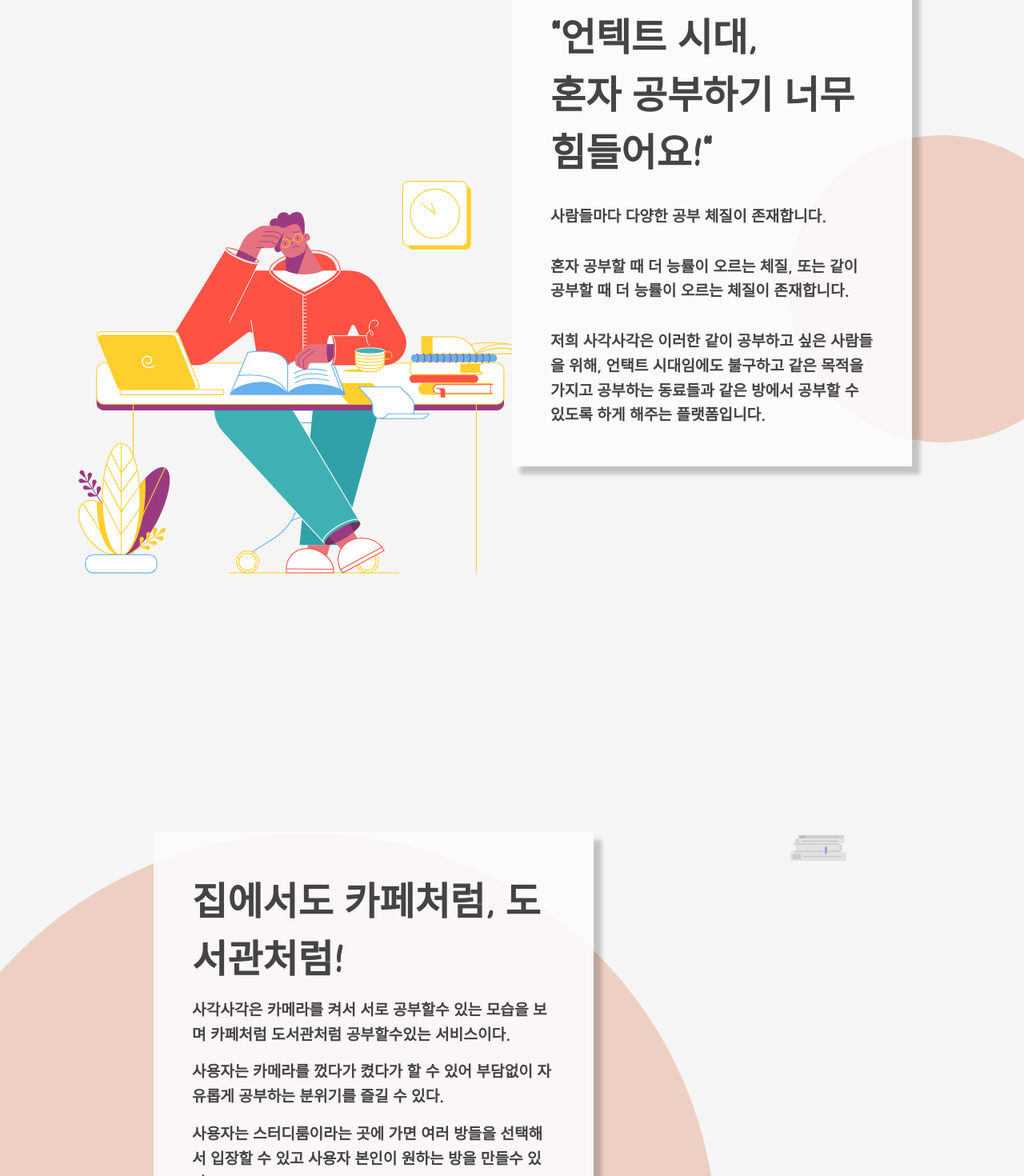
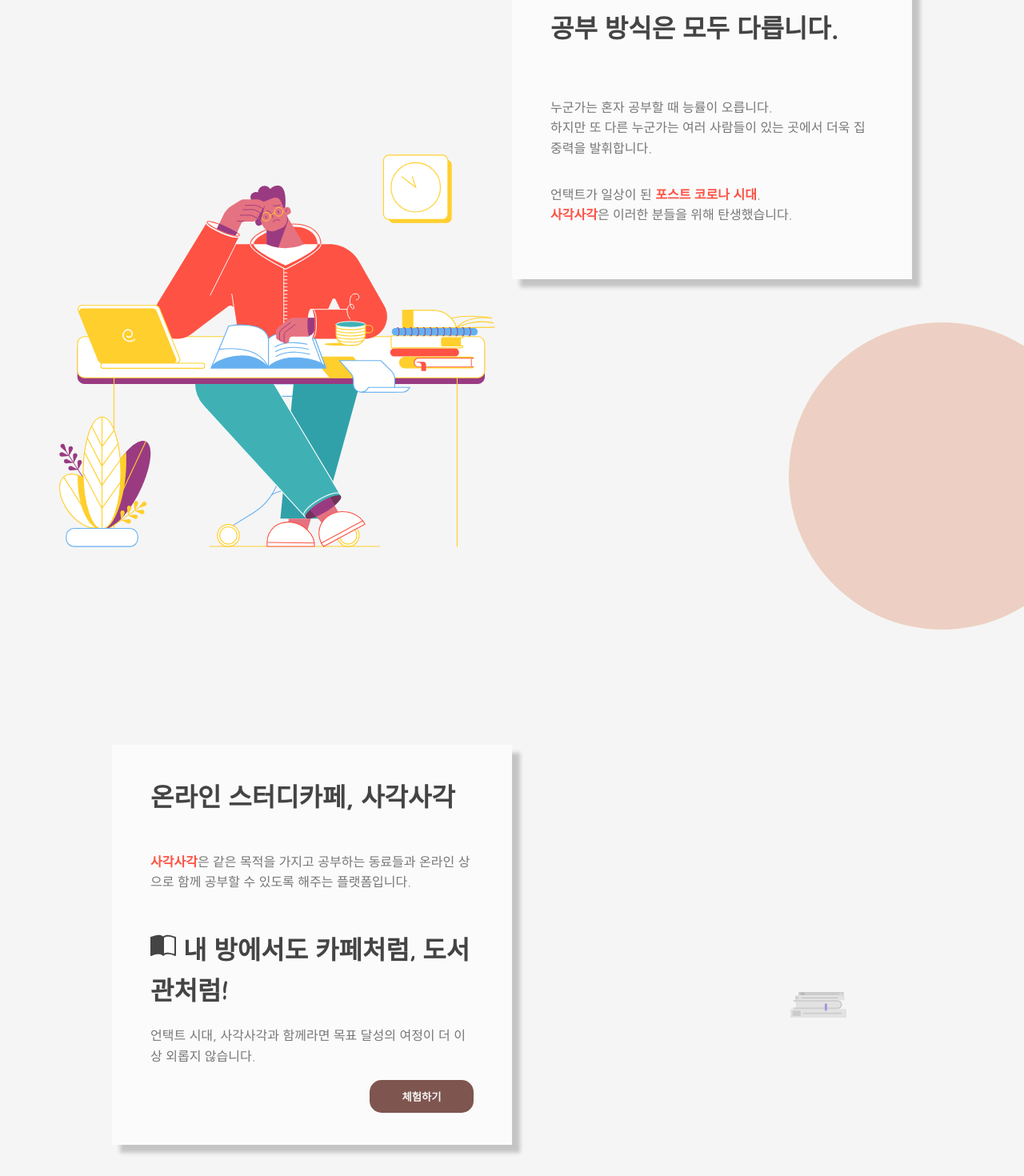
Before and after one commit to ksyksy815/sagaksagak-client, a React (Create React App) app: page / in a window 1280 px wide. Shown: the part 960-2430 px from the top of the page at 80% size. Built offline with nearby package versions, Linux system fonts and the light colour scheme.

Commit message:
[Update]/Landing page stories

```diff
--- a/src/components/LandingPage.styles.js
+++ b/src/components/LandingPage.styles.js
@@ -47,7 +47,7 @@ export const StyledSectionTop = styled.section`
   box-sizing: border-box;
   scroll-snap-align: start;
   overflow: hidden;
-  padding: 0 20%;
+  padding: 2rem 20%;
   position: relative;
 
   div {
@@ -60,7 +60,6 @@ export const StyledSectionTop = styled.section`
     position: absolute;
     left: 15%;
     bottom: 15%;
-    row-gap: 1rem;
 
     h3 {
       font-size: 2rem;
@@ -71,15 +70,13 @@ export const StyledSectionTop = styled.section`
     h1 {
       font-size: 2.5rem;
       color: #7F554F;
-
       letter-spacing: 2px;
-      margin: 0;
+      margin-bottom: 1rem;
     }
 
     p {
-      font-size: 1.2rem;
       line-height: 1.6;
-      color: #444444;
+      color: #777777;
     }
   }
 
@@ -112,10 +109,11 @@ export const StyledSectionTop = styled.section`
       }
       h1 {
         font-size: 2rem;
-        margin: 0.5rem 0;
+        margin: 0.5rem 0 1rem 0;
       }
       p {
-        color: #e5e5e5;
+        color: #fff;
+        margin-bottom: 1rem;
       }
     }
     img {
@@ -149,7 +147,7 @@ export const StyledSectionMid = styled.section`
     box-sizing: border-box;
   }
   width: 100%;
-  height: 430vh;
+  height: 500vh;
   scroll-snap-align: start;
   position: relative;
   display: flex;
@@ -175,12 +173,12 @@ export const StyledSectionMid = styled.section`
       object-fit: cover;
       position: absolute;
       top: 30%;
-      left: 5%;
+      right: 50%;
     }
 
     .one-text {
       width: 500px;
-      height: auto;
+      height: 400px;
       position: absolute;
       left: 50%;
       top: 10%;
@@ -194,15 +192,19 @@ export const StyledSectionMid = styled.section`
       row-gap: 2rem;
 
       h1 {
-        font-family: 'Nanum Pen Script', cursive;
         color: #444444;
-        font-size: 3rem;
+        font-size: 2rem;
+        line-height: 1.3;
+        margin-bottom: 2rem;
       }
 
       p {
-        color: #9e9e9e;
-        font-size: 1.2rem;
+        color: #777777;
         line-height: 1.6;
+        span {
+          color: #FE5244;
+          font-weight: bold;
+        }
       }
     }
 
@@ -223,12 +225,16 @@ export const StyledSectionMid = styled.section`
       .one-text {
         position: static;
         width: 100%;
-        height: 50vh;
+        height: 40vh;
         border-radius: 0;
         box-shadow: none;
         row-gap: 1rem;
         h1 {
-          font-size: 2rem;
+          font-size: 1.5rem;
+          margin-bottom: 1rem;
+        }
+        p {
+          font-size: 1rem;
         }
       }
     }
@@ -242,10 +248,10 @@ export const StyledSectionMid = styled.section`
 
   .two {
     .two-text {
-      width: 550px;
-      height: auto;
+      width: 500px;
+      height: 500px;
       position: absolute;
-      left: 15%;
+      right: 50%;
       top: 0%;
       padding: 3rem;
       background-color: rgba(252,252,252,0.9);
@@ -257,23 +263,36 @@ export const StyledSectionMid = styled.section`
       row-gap: 1rem;
 
       h1 {
-        font-family: 'Nanum Pen Script', cursive;
         color: #444444;
-        font-size: 3rem;
-
+        font-size: 2rem;
+        margin-bottom: 2rem;
       }
 
       p {
-        color: #9e9e9e;
-        font-size: 1.2rem;
+        color: #777777;
         line-height: 1.6;
+
+        span {
+          color: #FE5244;
+          font-weight: bold;
+        }
+      }
+      .mid-title{
+          font-family: 'Nanum Pen Script', cursive;
+          font-size: 2rem;
+          color: #444444;
+          font-weight: bold;
+          margin-top: 2rem;
+      }
+      .three-btnBox {
+        align-self: flex-end;
       }
     }
 
     .two-img {
       position: absolute;
       top: 50%;
-      right: 30%;
+      left: 50%;
     }
 
     @media (max-width: 1045px) {
@@ -283,11 +302,18 @@ export const StyledSectionMid = styled.section`
         width: 100vw;
       }
       .two-text {
-        height: 40vh;
+        height: 60vh;
         border-radius: 0;
         box-shadow: none;
         h1 {
-          font-size: 2rem;
+          font-size: 1.5rem;
+          margin-bottom: 1rem;
+        }
+        p {
+          font-size: 1rem;
+        }
+        .mid-title {
+          font-size: 1.5rem;
         }
       }
       .two-img {
@@ -303,13 +329,13 @@ export const StyledSectionMid = styled.section`
   }
 
   .three {
-    height: 130px;
+    height: 250vh;
+    flex-direction: column;
+    justify-content: center;
+    align-items: space-between;
+
     .three-text {
       width: 500px;
-      height: auto;
-      position: absolute;
-      right: 15%;
-      top: 5%;
       padding: 3rem;
       background-color: rgba(252,252,252,0.9);
       box-shadow: 10px 10px 5px rgba(0,0,0,0.2);
@@ -320,22 +346,42 @@ export const StyledSectionMid = styled.section`
       row-gap: 2rem;
 
       h1 {
-        font-family: 'Nanum Pen Script', cursive;
         color: #444444;
-        font-size: 3rem;
+        font-size: 1.5rem;
       }
 
-      p {
-        color: #9e9e9e;
-        font-size: 1.2rem;
-        line-height: 1.6;
+      ul {
+        list-style: none;
+        display: flex;
+        flex-direction: column;
+        row-gap: 1rem;
+        margin-bottom: 1rem;
       }
     }
 
-    .three-img {
+    #three-text-top {
       position: absolute;
-      top: 0%;
-      left: 20%;
+      left: 50%;
+      top: 5%;
+    }
+
+    #three-text-bottom {
+      position: absolute;
+      right: 50%;
+      top: 35%;
+    }
+
+    .three-img-top {
+      position: absolute;
+      top: 5%;
+      right: 50%;
+      border: 1px solid red;
+    }
+    .three-img-bottom {
+      position: absolute;
+      top: 35%;
+      left: 50%;
+      border: 1px solid red;
     }
 
     .three-btnBox {
@@ -355,23 +401,45 @@ export const StyledSectionMid = styled.section`
       .three-img, .three-text {
         position: static;
         width: 100vw;
+        ul {
+          margin: 0;
+        }
       }
-      .three-img {
-        height: 60vh;
+      .three-img-top {
+        position: static;
+      }
+      .three-img-bottom {
+        position: static;
       }
       .three-text {
         box-shadow: none;
         border-radius: 0;
         height: 40vh;
         h1 {
-          font-size: 2rem;
+          font-size: 1.5rem;
         }
+      }
+      #three-text-top {
+        position: static;
+        height: auto;
+        padding: 1.5rem;
+      }
+      #three-text-bottom {
+        position: static;
+        height: auto;
+        padding: 1.5rem;
+      }
+      .three-btnBox {
+        margin: 0;
       }
     }
 
     @media ${device.mobile} {
       .three-text {
         padding: 2rem 1rem;
+        h1 {
+          font-size: 1.2rem;
+        }
       }
     }
   }
@@ -384,7 +452,7 @@ export const StyledSectionBottom = styled.section`
   }
 
   width: 100%;
-  height: auto;
+  height: 250vh;
   scroll-snap-align: start;
   display: flex;
   flex-direction: column;
@@ -420,10 +488,15 @@ export const ButtonBox = styled.span`
   justify-content: flex-start;
   align-items: center;
   column-gap: 1rem;
+  margin-top: 1rem;
 
   @media (max-width: 1045px) {
     width: 100%;
     justify-content: flex-end;
+    margin: 0;
+  }
+  @media ${device.mobile} {
+    justify-content: center;
   }
 `
 
--- a/src/components/Testimonials.js
+++ b/src/components/Testimonials.js
@@ -86,7 +86,7 @@ const UserCard = styled.div`
 
 const MainCard = styled(UserCard)`
   width: 300px;
-  height: 50vh;
+  height: 55vh;
   background-color: #CCB19D;
 
   p {
@@ -178,6 +178,8 @@ const UserCardBox = styled.div`
   .arrows {
     font-size: 3rem;
     fill: #7F554F;
+    position: relative;
+    z-index: 500;
     &:hover {
       cursor: pointer;
       fill: #B7D5CE;
--- a/src/pages/LandingPage.js
+++ b/src/pages/LandingPage.js
@@ -22,6 +22,7 @@ import axios from "axios";
 import { logIn, logOut } from "../actions/index";
 import getCookie from "../utilities/getCookie";
 import GoToTopButton from "../components/GoToTopButton.js";
+import { BsBookHalf, BsCheck } from 'react-icons/bs'
 
 export default function LandingPage() {
   const state = useSelector((state) => state.logInStatusReducer);
@@ -134,12 +135,11 @@ export default function LandingPage() {
       <StyledSectionTop>
         <animated.div style={divProps}>
           <h3>목표 달성을 위한 긴 여정,</h3>
-          <h1>사각사각과 함께 하세요!</h1>
+          <h1>사각사각에서 함께 하세요!</h1>
           <p>
-            <h4>도서관 분위기를 내거나 가고 싶은데 귀찮으시다고요?</h4>
-            <h4>공부계획을 적고 공부시간을 한 눈에 보고 싶으시다고요?</h4>
-            <h3>사각사각이 이 모든 고민을 해결해드리겠습니다.</h3>
-            <h3>나만의 스터디 플랫폼이 필요하시다면 사각사각이 함께하겠습니다.</h3>
+            사각사각은 온라인 모각공(모여서 각자 공부) 플랫폼 입니다. <br/>
+            때로는 카페처럼, 때로는 도서관처럼! <br/>
+            내 방에서도 외롭지 않은 공부를 이어가세요.
           </p>
           <ButtonBox>
             <LandingPageBtn backgroundColor={`#F5D0A9`} color={`#F58820`}>
@@ -185,12 +185,13 @@ export default function LandingPage() {
             className="one-text"
             style={{ transform: `translateY(${offsetY * 0.2}px)` }}
           >
-            <h1>"언텍트 시대, <br /> 혼자 공부하기 너무 힘들어요!"</h1>
-            <p><h4>사람들마다 다양한 공부 체질이 존재합니다.</h4></p>
-            <p><h4>혼자 공부할 때 더 능률이 오르는 체질, 또는 같이 공부할 때 더
-              능률이 오르는 체질이 존재합니다.</h4></p>
-            <p><h4>저희 사각사각은 이러한 같이 공부하고 싶은 사람들을 위해, 언택트 시대임에도 불구하고
-              같은 목적을 가지고 공부하는 동료들과 같은 방에서 공부할 수 있도록 하게 해주는 플랫폼입니다.</h4></p>
+            <h1>공부 방식은 모두 다릅니다.</h1>
+            <p>
+              누군가는 혼자 공부할 때 능률이 오릅니다. <br/>하지만 또 다른 누군가는 여러 사람들이 있는 곳에서 더욱 집중력을 발휘합니다.
+            </p>
+            <p>
+              언택트가 일상이 된 <span>포스트 코로나 시대</span>. <br/> <span>사각사각</span>은 이러한 분들을 위해 탄생했습니다.
+            </p>
           </div>
         </div>
         <div
@@ -198,12 +199,19 @@ export default function LandingPage() {
           style={{ transform: `translateY(${offsetY * 0.2}px)` }}
         >
           <div className="two-text">
-            <h1>집에서도 카페처럼, 도서관처럼!</h1>
-            <p><h4>사각사각은 카메라를 켜서 서로 공부할수 있는 모습을 보며 카페처럼 도서관처럼
-              공부할수있는 서비스이다.</h4></p>
-            <p><h4>사용자는 카메라를 껐다가 켰다가 할 수 있어 부담없이 자유롭게 공부하는 분위기를 즐길 수 있다.</h4></p>
-            <p><h4>사용자는 스터디룸이라는 곳에 가면 여러 방들을 선택해서 입장할 수 있고 사용자 본인이 원하는 방을 만들수 있다.</h4></p>
-            <p><h4>사용자는 선택한 관심사와 검색한 내용을 바탕으로 사용자에게 더 관심있을 방들이 추천되어진다.</h4></p>
+            <h1>온라인 스터디카페, 사각사각</h1>
+            <p>
+              <span>사각사각</span>은 같은 목적을 가지고 공부하는 동료들과 온라인 상으로 함께 공부할 수 있도록 해주는 플랫폼입니다.
+            </p>
+            <p className="mid-title"> <BsBookHalf/> 내 방에서도 카페처럼, 도서관처럼!</p>
+            <p>
+              언택트 시대, 사각사각과 함께라면 목표 달성의 여정이 더 이상 외롭지 않습니다.
+            </p>
+            <div className="three-btnBox">
+              <LandingPageBtn backgroundColor={`#F5C3B8`} color={`#DE877F`}>
+                <Link to="/studyroom">체험하기</Link>
+              </LandingPageBtn>
+            </div>
           </div>
           <div className="two-img">화상 채팅 사용 비주얼 요기에</div>
         </div>
@@ -211,20 +219,40 @@ export default function LandingPage() {
           className="three"
           style={{ transform: `translateY(${offsetY * 0.2}px)` }}
         >
-          <div className="three-img">화상 채팅 사용 비주얼 요기에</div>
-          <div className="three-text">
-            <h1>그러하다 이런 것도 할 수 있다</h1>
-            <p><h4>저희 서비스는 단지 같이 공부할 수 있는 방 뿐만이 아니라
-              사용자가 미리 공부할 내용을 만들어 스터디로그라고 하는 미니 다이어리 서비스도 제공드립니다.</h4></p>
-            <p><h4>사용자는 스터디로그에서 공부한 내용을 적고 완료되어 체크하면 완료된 목록으로 자동으로 넘어갑니다.</h4></p>
-            <p><h4>사용자는 또한 원하는 관심사별로 공부기록도 한눈에 차트로 알아볼 수 있습니다.</h4></p>
-            <p><h4>아 참!! 사용자는 공부방에서도 갑자기 급하게 해야할 공부 목록이 생각났다면 공부방에서도 공부할 내용을 저장할 수 있습니다</h4></p>
+          <div className="three-img-top">화상 채팅 사용 비주얼 요기에</div>
+          <div className="three-text" id="three-text-top">
+            <ul>
+              <h1>같은 목표를 가진 사람들과 공부하기</h1>
+              <li><BsCheck/> 방 생성 시, 원하는 주제를 선택할 수 있습니다.</li>
+              <li><BsCheck/> 직접 방을 만들거나 다른 사용자가 만든 방을 선택해서 입장할 수 있습니다.</li>
+            </ul>
+            <ul>
+              <h1>방 추천 기능</h1>
+              <li><BsCheck/> 사용자 맞춤 주제의 화상 공부방을 추천해드립니다.</li>
+            </ul>
             <div className="three-btnBox">
               <LandingPageBtn backgroundColor={`#F5C3B8`} color={`#DE877F`}>
-                <Link to="/studyroom">스터디룸 참여하기</Link>
+                <Link to="/studyroom">스터디룸으로 이동</Link>
               </LandingPageBtn>
-              <LandingPageBtn backgroundColor={`#A2C8BF`} color={`#205B5A`}>
-                <Link to="/studylog">To-do 작성하기</Link>
+            </div>
+          </div>
+          <div className="three-img-bottom">화상 채팅 사용 비주얼 요기에</div>
+          <div className="three-text" id="three-text-bottom">
+            <ul>
+              <h1>스터디 로그 기능</h1>
+              <li><BsCheck/> 각 주제별 공부 참여 시간 기록을 제공합니다.</li>
+            </ul>
+            <ul>
+              <h1>까먹지 말자! 투두(To-Do) 리스트</h1>
+              <li><BsCheck/> 공부방 참여 도중에도, 방을 나와서도 투두 리스트를 작성할 수 있습니다.</li>
+            </ul>
+            <ul>
+              <h1>카메라 On/Off 기능</h1>
+              <li><BsCheck/> 원할 때 자유롭게 자신의 영상을 끄고 킬 수 있습니다.</li>
+            </ul>
+            <div className="three-btnBox">
+              <LandingPageBtn backgroundColor={`#F5C3B8`} color={`#DE877F`}>
+                <Link to="/studylog">스터디로그로 이동</Link>
               </LandingPageBtn>
             </div>
           </div>
```
